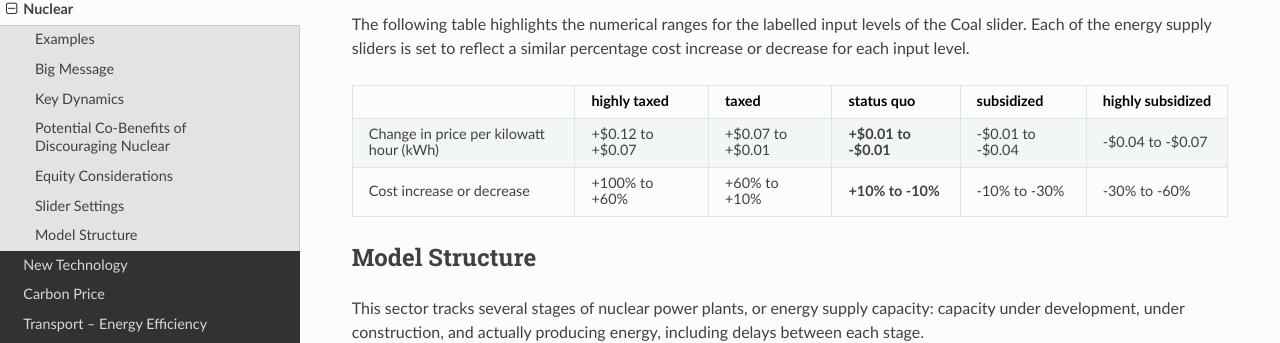
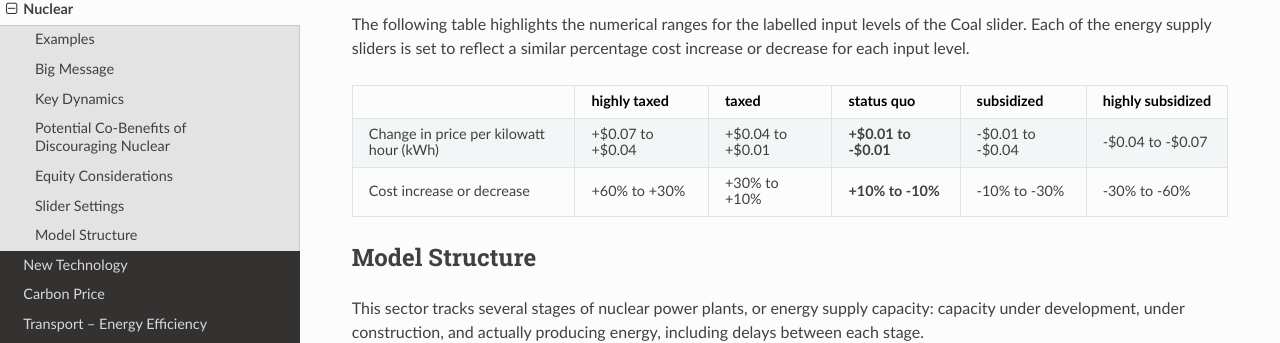
Before and after one commit to climateinteractive/enroads-guide, a Sphinx documentation site: the page built from docs/guide/nuclear.rst, in a window 1280 px wide and 900 px high, scrolled down 1090 px. Shown: the part 243-586 px from the top of the window. Built offline with Sphinx 7.4.7 and the Read the Docs theme 2.0.0, drawn with Linux system fonts in a browser that asks for light colours.

Commit message:
Updated nuclear and bio slider ranges

```diff
--- a/docs/guide/bioenergy.rst
+++ b/docs/guide/bioenergy.rst
@@ -42,9 +42,9 @@ The following table highlights the numerical ranges for the labelled input level
 ================================================== ================== ================= ============ ========== ==================
 \                                                  highly taxed       taxed             status quo   subsidized highly subsidized
 ================================================== ================== ================= ============ ========== ==================
-Change in price per barrel of oil equivalent (boe) +$50 to +$30       +$30 to +$5       **+$5 to     -$5 to     -$15 to -$30
+Change in price per barrel of oil equivalent (boe) +$30 to +$15       +$15 to +$5       **+$5 to     -$5 to     -$15 to -$30
                                                                                         -$5**        -$15
-Cost increase or decrease                          +100% to +60%       +60% to +10%     **+10% to    -10% to    -30% to -60%
+Cost increase or decrease                          +60% to +30%       +30% to +10%      **+10% to    -10% to    -30% to -60%
                                                                                         -10%**       -30%
 ================================================== ================== ================= ============ ========== ==================
 
--- a/docs/guide/nuclear.rst
+++ b/docs/guide/nuclear.rst
@@ -51,9 +51,9 @@ The following table highlights the numerical ranges for the labelled input level
 ======================================= ================ ================ =========== ========== =================
 \                                       highly taxed     taxed            status quo  subsidized highly subsidized
 ======================================= ================ ================ =========== ========== =================
-Change in price per kilowatt hour (kWh) +$0.12 to +$0.07 +$0.07 to +$0.01 **+$0.01 to -$0.01 to  -$0.04 to
+Change in price per kilowatt hour (kWh) +$0.07 to +$0.04 +$0.04 to +$0.01 **+$0.01 to -$0.01 to  -$0.04 to
                                                                           -$0.01**    -$0.04     -$0.07
-Cost increase or decrease               +100% to +60%    +60% to +10%     **+10% to   -10% to    -30% to
+Cost increase or decrease               +60% to +30%     +30% to +10%     **+10% to   -10% to    -30% to
                                                                           -10%**      -30%       -60%
 ======================================= ================ ================ =========== ========== =================
 
```
